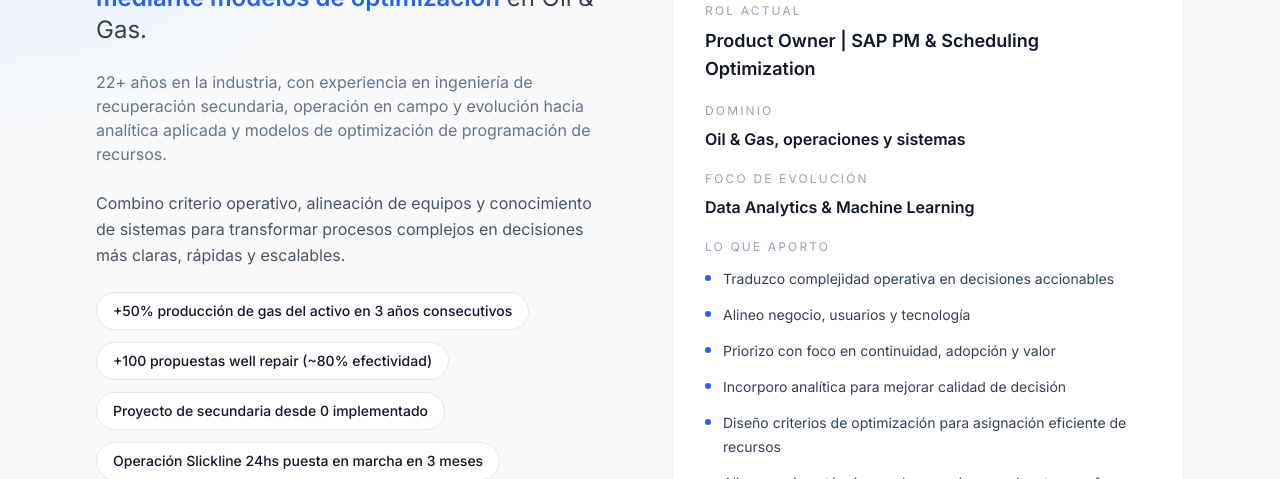
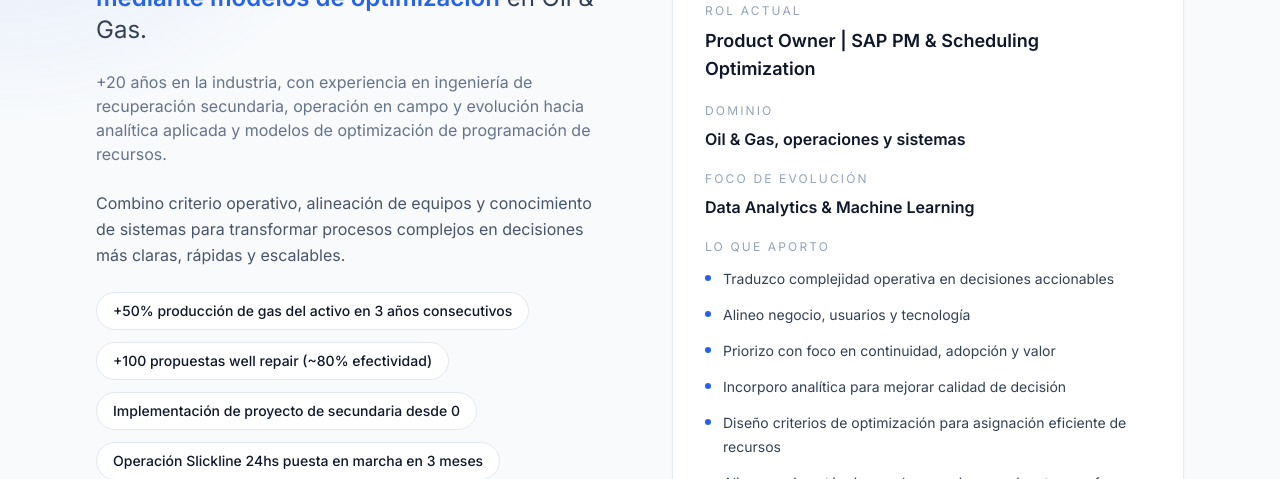
Before and after one commit to sp00nM4N/miCV, a React (Vite) app: page / in a window 1280 px wide. Shown: the part 321-800 px from the top of the page. Built offline with nearby package versions, Linux system fonts and the light colour scheme.

Commit message:
correccion textos con feedack de LE

```diff
--- a/src/data/content.js
+++ b/src/data/content.js
@@ -26,13 +26,13 @@ export const content = {
       headlineHighlight: 'mejora de operaciones, sistemas y decisiones mediante modelos de optimización',
       headlineAfter: ' en Oil & Gas.',
       seniorityLine:
-        '22+ años en la industria, con experiencia en ingeniería de recuperación secundaria, operación en campo y evolución hacia analítica aplicada y modelos de optimización de programación de recursos.',
+        '+20 años en la industria, con experiencia en ingeniería de recuperación secundaria, operación en campo y evolución hacia analítica aplicada y modelos de optimización de programación de recursos.',
       subheadline:
         'Combino criterio operativo, alineación de equipos y conocimiento de sistemas para transformar procesos complejos en decisiones más claras, rápidas y escalables.',
       impactItems: [
         '+50% producción de gas del activo en 3 años consecutivos',
         '+100 propuestas well repair (~80% efectividad)',
-        'Proyecto de secundaria desde 0 implementado',
+        'Implementación de proyecto de secundaria desde 0',
         'Operación Slickline 24hs puesta en marcha en 3 meses',
         '+10 dashboards operativos desarrollados',
         'Automatización de reporting (Power BI / Power Automate)',
@@ -166,7 +166,7 @@ export const content = {
         {
           eyebrow: 'Operación',
           title: 'Fundamentos en operación',
-          description: 'Construí criterio desde el campo, entendiendo cómo se ejecuta, dónde se traba y qué impacto tiene cada decisión.',
+          description: 'Construí criterio desde las operaciones de campo, entendiendo cómo se ejecutan, dónde estan las oportunidades y qué impacto tiene cada decisión.',
         },
         {
           eyebrow: 'Sistemas',
@@ -240,7 +240,7 @@ export const content = {
     },
     contact: {
       eyebrow: 'Contacto',
-      title: 'Construyamos soluciones donde operación, producto y datos tengan que convivir.',
+      title: 'Construyamos soluciones donde operación, producto y datos convivan virtuosamente.',
       description:
         'Disponible para conversaciones sobre roles de Product Owner, optimización operativa y entornos donde alinear equipos sea clave para ejecutar decisiones complejas.',
       primaryLabel: 'Próximo paso',
@@ -254,7 +254,7 @@ export const content = {
       impactItems: [
         '+50% producción de gas del activo en 3 años consecutivos',
         '+100 propuestas well repair (~80% efectividad)',
-        'Proyecto de secundaria desde 0 implementado',
+        'Implementación de proyecto de secundaria desde 0',
         'Operación Slickline 24hs puesta en marcha en 3 meses',
         '+10 dashboards operativos desarrollados',
         'Automatización de reporting (Power BI / Power Automate)',
@@ -276,7 +276,7 @@ export const content = {
       headlineHighlight: 'operations, systems, and decision improvement through optimization models',
       headlineAfter: ' in Oil & Gas.',
       seniorityLine:
-        '22+ years in the industry, with experience in secondary recovery engineering, field operations, and a growing focus on applied analytics and resource scheduling optimization models.',
+        '+20 years in the industry, with experience in secondary recovery engineering, field operations, and a growing focus on applied analytics and resource scheduling optimization models.',
       subheadline:
         'I combine operational judgment, team alignment, and systems knowledge to turn complex processes into clearer, faster, and more scalable decisions.',
       impactItems: [
```
